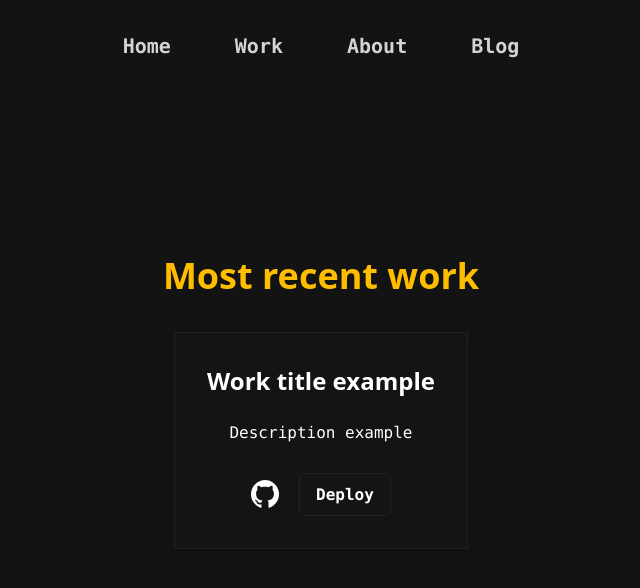
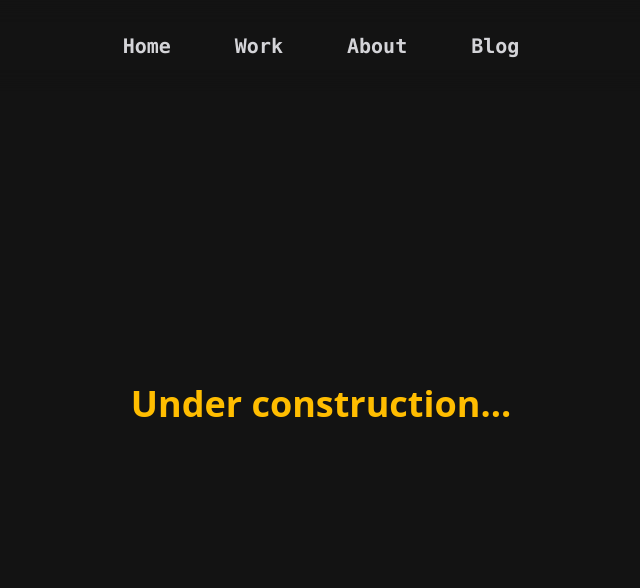
Before and after one commit to OtavioSC/website, a Next.js app: page /work in a window 1280 px wide. Shown: the top 588 px of the page, without its empty margins (319-959 px from the left). Built offline with nearby package versions, Linux system fonts and the light colour scheme.

Commit message:
docs: changing work page title

```diff
--- a/src/app/work/page.tsx
+++ b/src/app/work/page.tsx
@@ -11,9 +11,9 @@ export default function Work() {
         <h1
           className={`font-bold text-center my-4 inline-block text-goldenrod text-2xl sm:text-4xl`}
         >
-          Most recent work
+          Under construction...
         </h1>
-        {works.map((work, index) => {
+        {/* {works.map((work, index) => {
           return (
             <Card
               key={index}
@@ -22,7 +22,7 @@ export default function Work() {
               description={work.description}
             />
           );
-        })}
+        })} */}
       </section>
     </main>
   );
```
